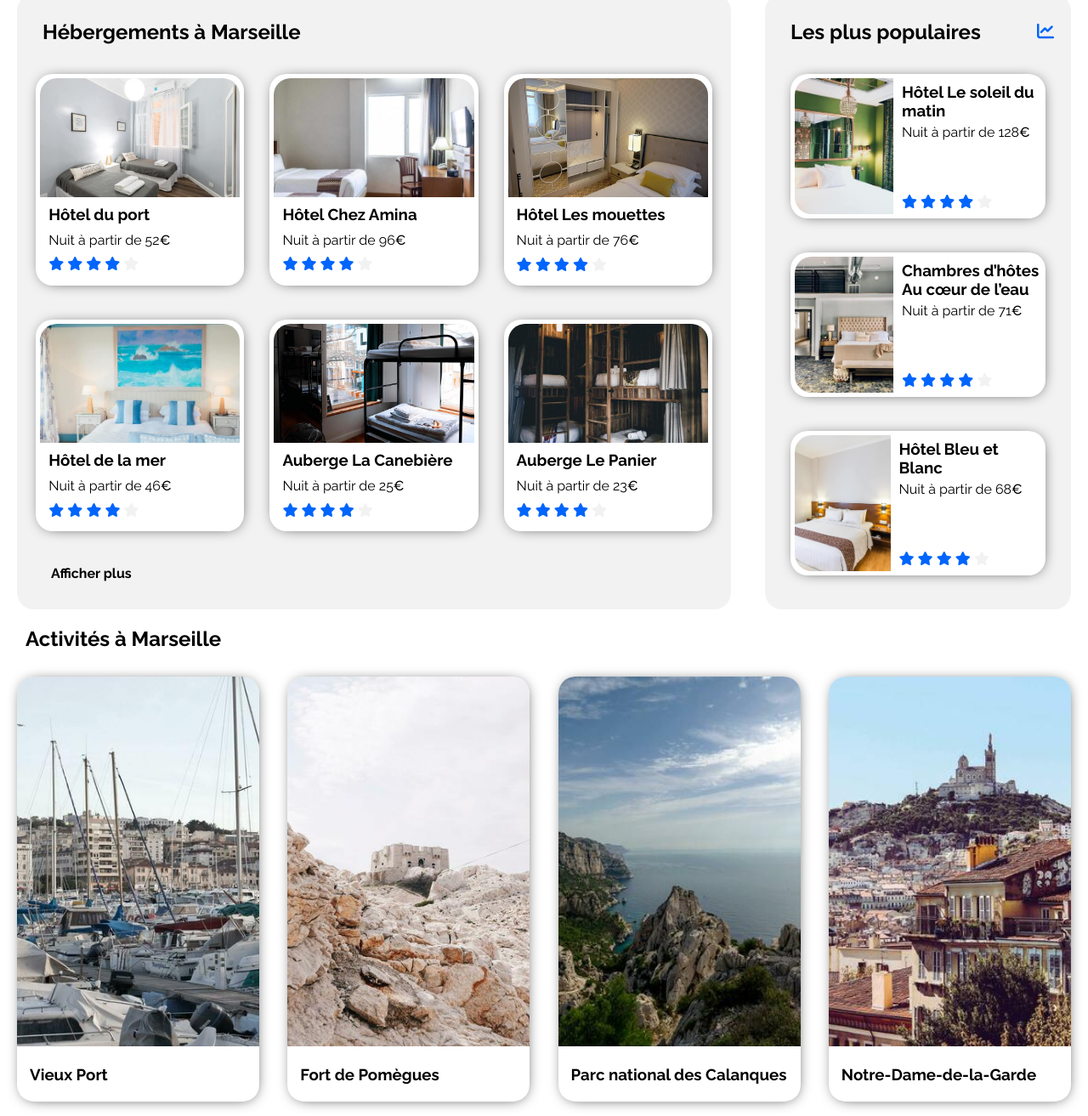
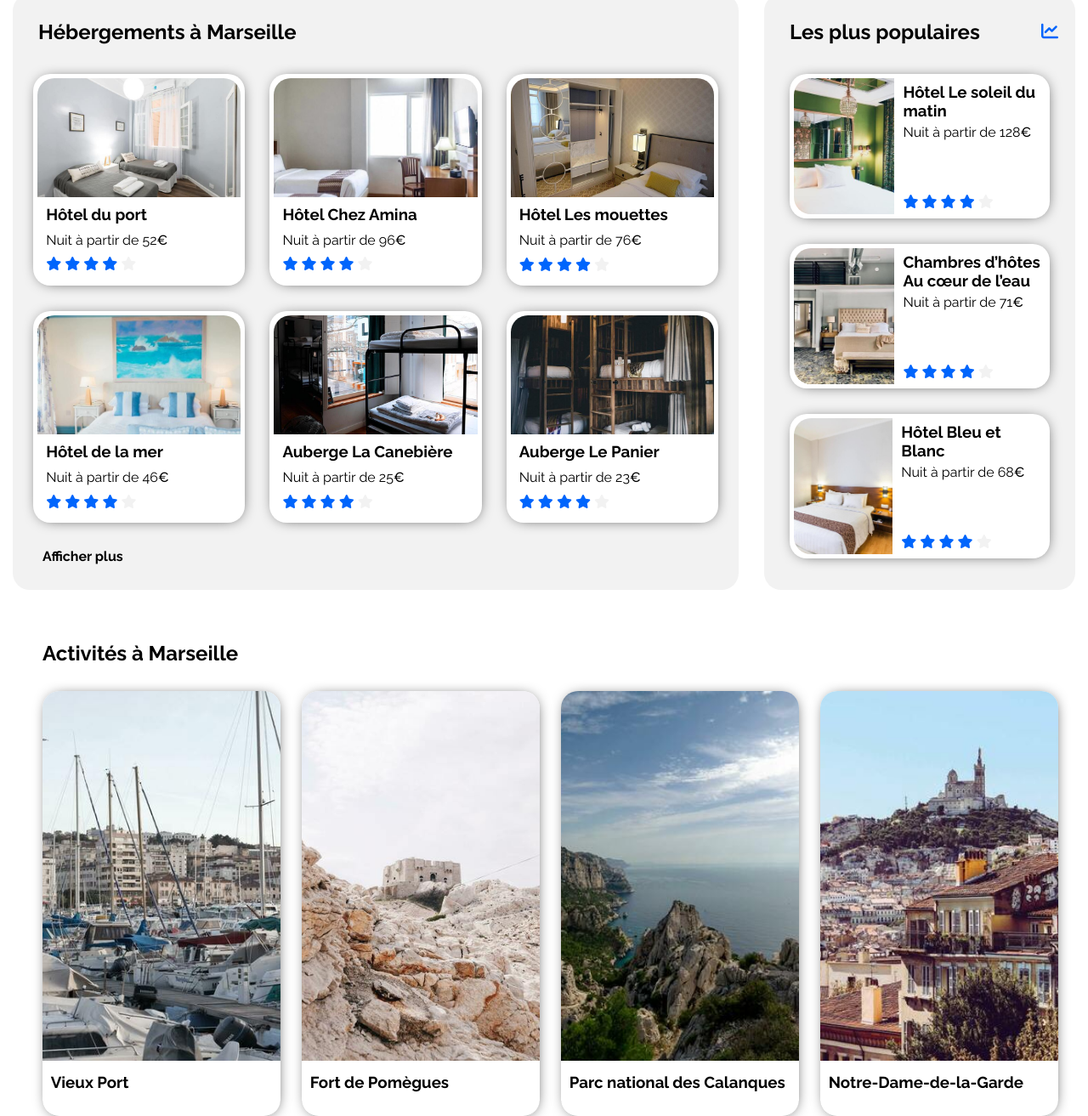
Before and after one commit to Yannbran/booki-starter-code-master, a plain HTML site: page index.html in a window 1280 px wide. Shown: the part 484-1797 px from the top of the page at 85% size. Drawn offline with Linux system fonts and the light colour scheme.

Commit message:
commit14

```diff
--- a/css/activity.style.css
+++ b/css/activity.style.css
@@ -2,19 +2,19 @@
 
 .activity {
 
-    margin: 0 20px 20px 20px;
+    margin: 60px 30px 30px 30px;
 
 }
 
 .activity-container {
 
     display: flex;
-    justify-content: space-between;
+    justify-content: space-around;
     align-content: center;
     flex-direction: row;
     flex-wrap: wrap;
     width: 100%;
-    margin-bottom: 40px;
+
 
 
 }
@@ -23,11 +23,10 @@
 .activity-article {
     width: 23%;
     height: 500px;
+    margin-left: 15px;
     border-bottom: 1px solid #cacaca;
     border-radius: 20px;
     box-shadow: 1px 1px 17px -7px black;
-
-
 
 }
 
@@ -37,7 +36,7 @@
 
 
 .activity-article h3 {
-    margin-left: 15px;
+    margin: 10px 0 10px 10px;
 }
 
 .activity-img {
@@ -50,5 +49,5 @@
 }
 
 .activity-title {
-    margin: 10px 0 30px 10px;
+    margin: 10px 0 30px 20px;
 }
--- a/css/hebergements.style.css
+++ b/css/hebergements.style.css
@@ -10,13 +10,14 @@
     border-radius: 20px;
     width: 70%;
     height: auto;
-    margin-left: 20px;
+    margin-left: 15px;
 
 }
 
 .hebergements {
     display: flex;
-    justify-content: center;
+    justify-content: space-evenly;
+    align-content: center;
     flex-wrap: wrap;
 
 }
@@ -24,7 +25,7 @@
 .hebergements-article {
     width: 28%;
     background-color: white;
-    margin: 20px 15px;
+    margin: 30px 5px 0 5px;
     border: none;
     border-radius: 20px;
     padding: 5px;
@@ -36,7 +37,7 @@
 }
 
 .hebergements-title {
-    margin: 30px 0 15px 30px;
+    margin: 30px 0 5px 30px;
 }
 
 .hebergements-img {
@@ -56,7 +57,9 @@
 }
 
 .hebergements-article .card-rating{
+
     margin: 10px;
+
 }
 
 .plein-star {
@@ -67,13 +70,13 @@
 }
 
 .section-title {
-    margin-left: 20px;
+    margin-left: 35px;
 }
 
 .plus {
     font-weight: bold;
 
-    margin: 20px 0 0 40px;
+    margin: 30px 0 30px 35px;
 }
 
 
--- a/css/populaires.style.css
+++ b/css/populaires.style.css
@@ -6,8 +6,8 @@
 .populaires-section {
 
     background-color: #f2f2f2;
-    margin-left: 40px;
-    margin-right: 20px;
+    margin-left: 30px;
+    margin-right: 15px;
     border-radius: 20px;
     width: 30%;
     height: auto;
@@ -33,7 +33,7 @@
     flex-direction: row;
     background-color: white;
     height: 160px;
-    margin: 15px 30px 40px 30px ;
+    margin: 15px 30px 30px 30px ;
     padding: 5px;
     border-radius: 20px;
     box-shadow: 1px 1px 17px -7px black;
--- a/css/style.css
+++ b/css/style.css
@@ -10,12 +10,12 @@
 body {
     align-content: center;
     max-width:  1440px;
-    margin: 0 auto 0 auto;
+    margin: 0 auto;
 }
 
 .hebergements-and-populaires {
     display: flex;
-    justify-content: flex-start;
+
 
 }
 
--- a/index.html
+++ b/index.html
@@ -36,7 +36,7 @@
             </div>
             <div class="lien-hebergements">
                 <nav>
-                    <a class="headerNavLink headerNavLink:hover" href="#hebergements">Hébergements</a>
+                    <a class="headerNavLink headerNavLink:hover" href="#hebergement">Hébergements</a>
                 </nav>
             </div>
             <div class="lien-activites">
@@ -100,7 +100,7 @@
 
         <section class="hebergements-and-populaires">
 
-            <section class="hebergements-section">
+            <section id="hebergement" class="hebergements-section">
                 <h2 class="hebergements-title">Hébergements à Marseille</h2>
                 <div class="hebergements">
 
@@ -283,7 +283,7 @@
 
         <!--Section Activity-->
 
-        <section class="activity">
+        <section id="activity" class="activity">
 
             <div class="activity-title">
                 <h2>Activités à Marseille</h2>
@@ -292,41 +292,41 @@
             <div class="activity-container">
 
                 <article class="activity-article">
-
+                    <a href="#">
                     <img class="activity-img" src="./images/activites/reno-laithienne.jpg"
                         alt="Un port de plaisance remplis de bateau en premier plan avec une ville dans le second plan">
 
                     <h3>Vieux Port</h3>
-
+                </a>
                 </article>
 
 
                 <article class="activity-article">
-
+                    <a href="#">
                     <img class="activity-img" src="./images/activites/paul-hermann.jpg"
                         alt="Desert rocailleux beige avec un fort elle aussi beige un peu plus loin dans l'image">
 
                     <h3>Fort de Pomègues</h3>
-
+                </a>
                 </article>
 
 
                 <article class="activity-article">
-
+                    <a href="#">
                     <img class="activity-img" src="./images/activites/kilyan-sockalingum.jpg"
                         alt="Paysage mélengeant roche et verdure en premier plan et une grande mer bleu en second plan">
 
                     <h3>Parc national des Calanques</h3>
-
+                    </a>
                 </article>
 
                 <article class="activity-article">
-
+                    <a href="#">
                     <img class="activity-img" src="./images/activites/florian-wehde.jpg"
                         alt="Grande ville assez plate mais doté d'une colline qui mets en valeur un bâtiment, certainement religieux">
 
                     <h3>Notre-Dame-de-la-Garde</h3>
-
+                </a>
                 </article>
 
 
```
